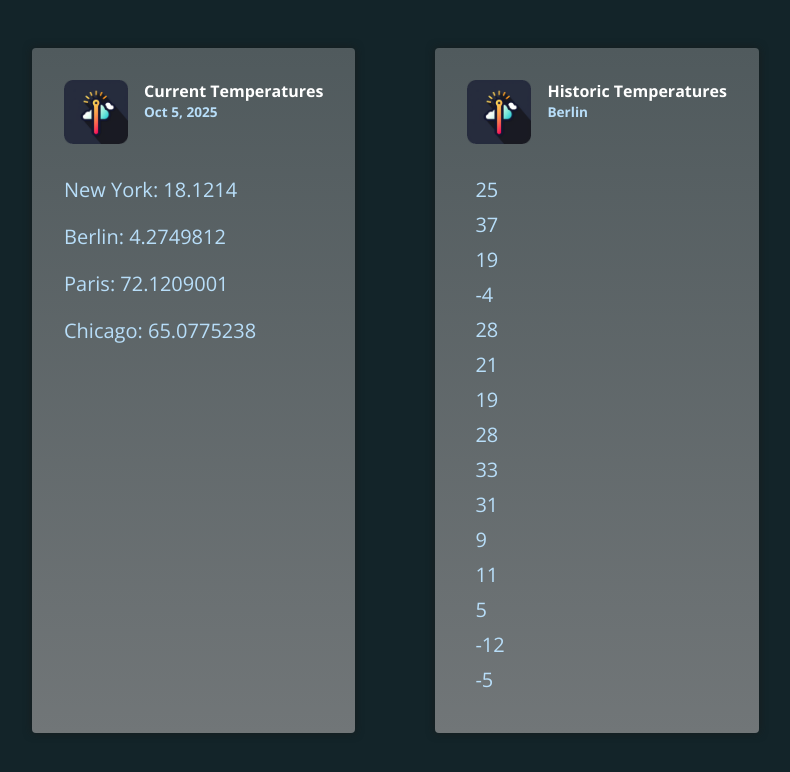
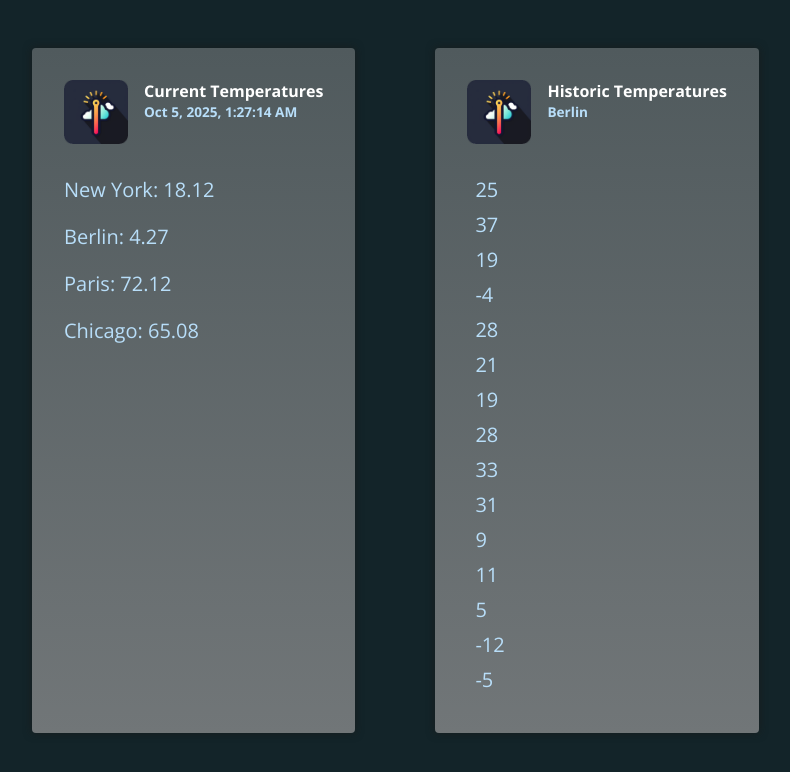
Before and after one commit to GenerationMilton/Angular-advanced-pipes, an Angular app: page / in a window 1280 px wide. Shown: the top 772 px of the page, without its empty margins (168-958 px from the left). Built offline with nearby package versions, Linux system fonts and the light colour scheme.

Commit message:
Angular advanced :sparkles: More Built-in Pipes Examples

```diff
--- a/src/app/app.component.html
+++ b/src/app/app.component.html
@@ -4,13 +4,13 @@
       <img src="temp-icon.png" alt="Thermometer icon" />
       <div>
         <h2>Current Temperatures</h2>
-        <p>{{ currentDate | date }}</p>
+        <p>{{ currentDate | date:'medium'}}</p>
       </div>
     </header>
-    <p>New York: {{ currentTemperaturs.newYork }}</p>
-    <p>Berlin: {{ currentTemperaturs.berlin }}</p>
-    <p>Paris: {{ currentTemperaturs.paris }}</p>
-    <p>Chicago: {{ currentTemperaturs.chicago }}</p>
+    <p>New York: {{ currentTemperaturs.newYork | number: '1.1-2' }}</p>
+    <p>Berlin: {{ currentTemperaturs.berlin | number: '1.1-2' }}</p>
+    <p>Paris: {{ currentTemperaturs.paris | number: '1.1-2' }}</p>
+    <p>Chicago: {{ currentTemperaturs.chicago | number: '1.1-2' }}</p>
   </article>
 
   <article class="temperatures">
--- a/src/app/app.component.ts
+++ b/src/app/app.component.ts
@@ -1,11 +1,11 @@
-import { DatePipe } from '@angular/common';
+import { DatePipe, DecimalPipe } from '@angular/common';
 import { Component } from '@angular/core';
 
 @Component({
   selector: 'app-root',
   standalone: true,
   templateUrl: './app.component.html',
-  imports: [DatePipe]
+  imports: [DatePipe, DecimalPipe]
 })
 export class AppComponent {
   currentDate = new Date();
```
